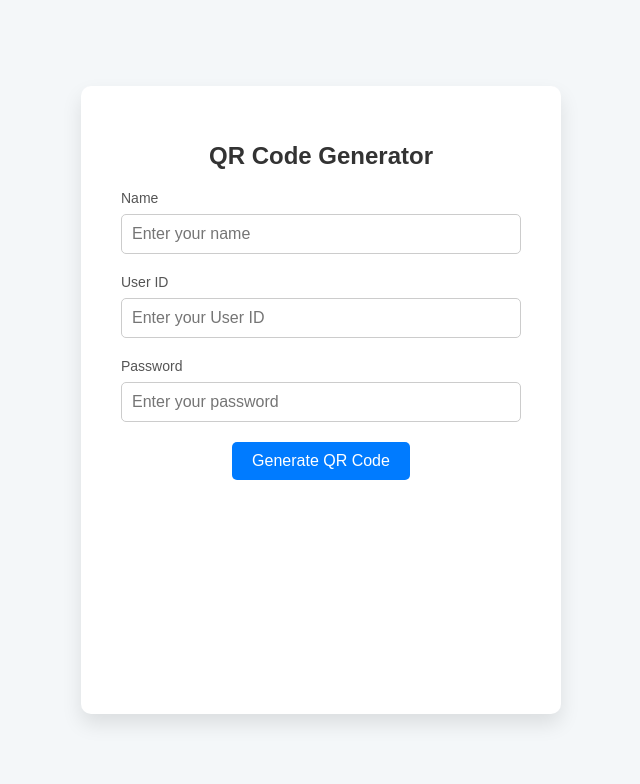
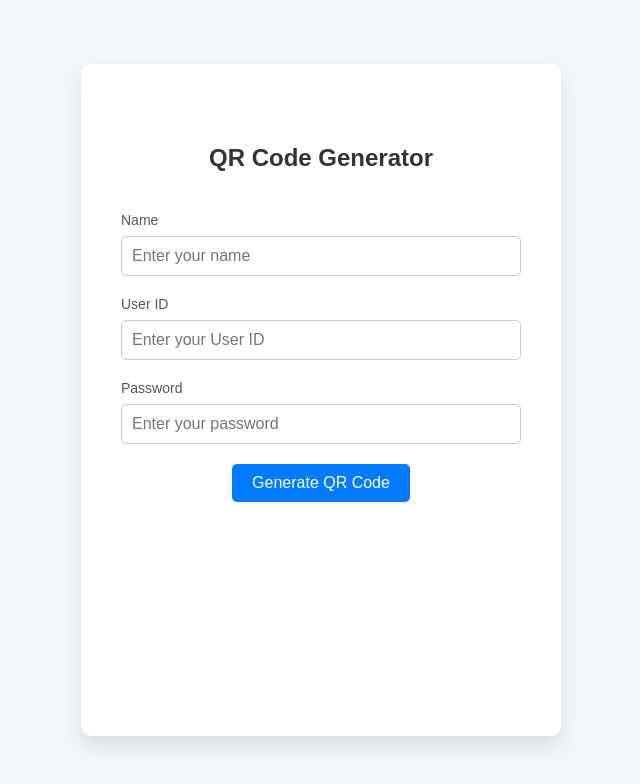
Before and after one commit to mark-artim/idbadge, a plain HTML site: page index.html in a window 1280 px wide. Shown: the whole page, without its empty margins (319-959 px from the left). Drawn offline with Linux system fonts and the light colour scheme.

Commit message:
Update index.html
adding padding to improve image quality

```diff
--- a/index.html
+++ b/index.html
@@ -26,7 +26,8 @@
         }
 
         h1 {
-            margin-bottom: 20px;
+            margin-top: 40px;
+            margin-bottom: 40px;
             font-size: 24px;
             color: #333;
         }
```
